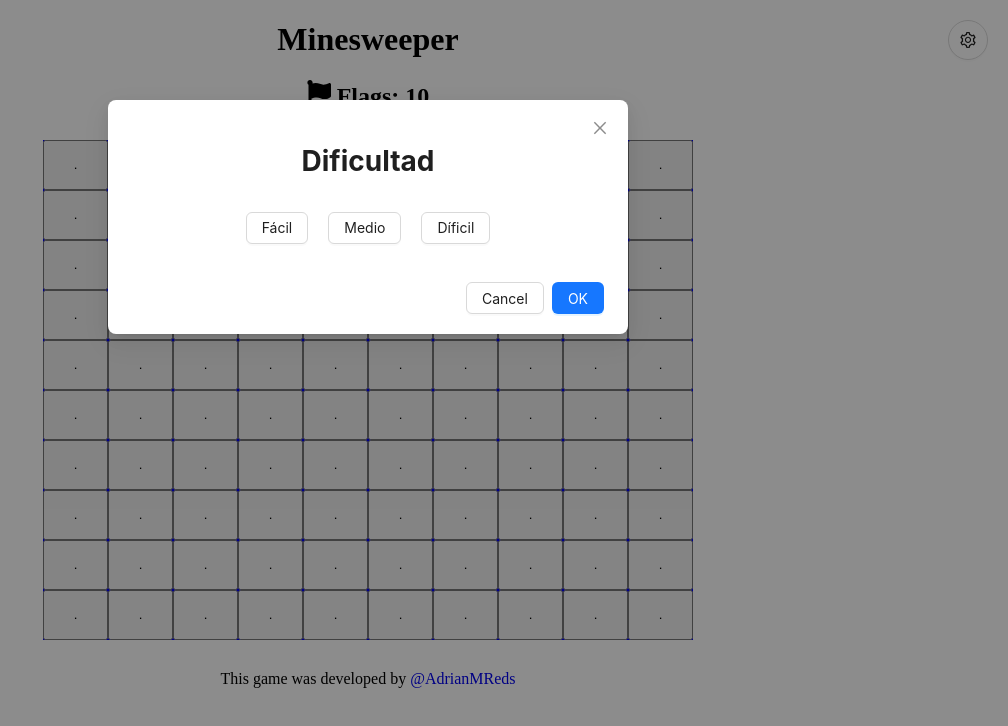
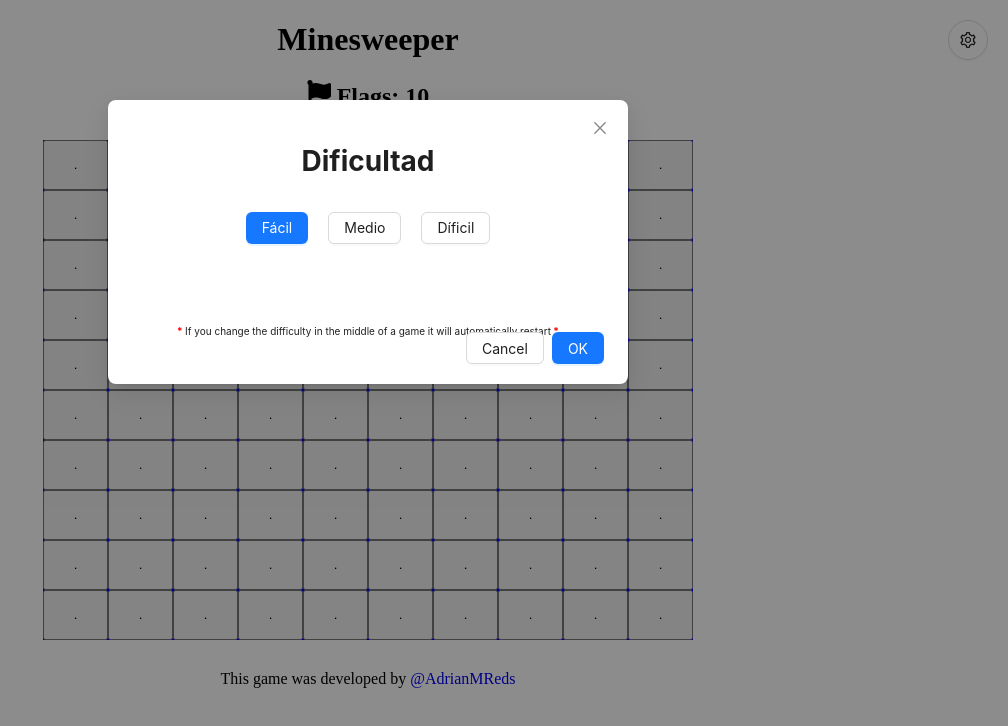
Before and after one commit to AdrianMReds/react-minesweeper, a React (Create React App) app: page / in a window 1280 px wide. Both pictures are taken after a click on the button 1240 px from the left and 40 px from the top of the page. Shown: the top 726 px of the page, without its empty margins (272-1280 px from the left). Built offline with nearby package versions, Linux system fonts and the light colour scheme.

Commit message:
Redux difficulty without board change

```diff
--- a/src/Components/board/index.jsx
+++ b/src/Components/board/index.jsx
@@ -7,7 +7,8 @@ import { updateBoard } from "../../Features/board";
 import generateBoard from "../helper";
 
 const Board = () => {
-  const board = useSelector((state) => state.board.value);
+  const board = useSelector((state) => state.board.value.board);
+  const difficulty = useSelector((state) => state.board.value.difficulty);
   const [flags, setFlags] = useState(10);
   const [lostGame, setLostGame] = useState(false);
   const [wonGame, setWonGame] = useState(false);
--- a/src/Components/button/index.jsx
+++ b/src/Components/button/index.jsx
@@ -7,7 +7,7 @@ import { useDispatch } from "react-redux";
 import { useSelector } from "react-redux";
 
 const Button = ({ bt, modFlags, setLost, setWon }) => {
-  const board = useSelector((state) => state.board.value);
+  const board = useSelector((state) => state.board.value.board);
   let bx = bt.coords.x;
   let by = bt.coords.y;
   let stat = board[bx][by].status;
--- a/src/Components/settings-modal/index.jsx
+++ b/src/Components/settings-modal/index.jsx
@@ -1,13 +1,36 @@
 import React from "react";
 import { Modal, Button } from "antd";
+import { useState, useEffect } from "react";
+import { updateDifficulty } from "../../Features/board";
+import { useDispatch } from "react-redux";
+import { useSelector } from "react-redux";
 
 const SettingsModal = ({ modalOpen, setModalOpen }) => {
+  const difficulty = useSelector((state) => state.board.value.difficulty);
+  const [tempDiff, setTempDiff] = useState(difficulty);
+
+  useEffect(() => {
+    if (modalOpen) {
+      setTempDiff(difficulty);
+    }
+  }, [modalOpen]);
+
+  const handleOk = () => {
+    dispatch(updateDifficulty(tempDiff));
+    setModalOpen(false);
+  };
+
+  const handleCancel = () => {
+    setModalOpen(false);
+  };
+
+  const dispatch = useDispatch();
   return (
     <Modal
       open={modalOpen}
-      onOk={() => setModalOpen(false)}
-      onCancel={() => setModalOpen(false)}
-      bodyStyle={{ height: 150 }}
+      onOk={handleOk}
+      onCancel={handleCancel}
+      bodyStyle={{ height: 200 }}
     >
       <div style={{ alignContent: "center" }}>
         <h1 style={{ textAlign: "center" }}>Dificultad</h1>
@@ -18,11 +41,41 @@ const SettingsModal = ({ modalOpen, setModalOpen }) => {
             justifyContent: "center",
           }}
         >
-          <Button style={{ margin: 10 }}>Fácil</Button>
-          <Button style={{ margin: 10 }}>Medio</Button>
-          <Button style={{ margin: 10 }}>Díficil</Button>
+          <Button
+            style={{ margin: 10 }}
+            type={tempDiff === "facil" ? "primary" : "default"}
+            onClick={() => {
+              setTempDiff("facil");
+            }}
+          >
+            Fácil
+          </Button>
+          <Button
+            style={{ margin: 10 }}
+            type={tempDiff === "medio" ? "primary" : "default"}
+            onClick={() => {
+              setTempDiff("medio");
+            }}
+          >
+            Medio
+          </Button>
+          <Button
+            style={{ margin: 10 }}
+            type={tempDiff === "dificil" ? "primary" : "default"}
+            onClick={() => {
+              setTempDiff("dificil");
+            }}
+          >
+            Díficil
+          </Button>
         </div>
       </div>
+      <p style={{ marginTop: 70, fontSize: 10, textAlign: "center" }}>
+        <b style={{ color: "red" }}>* </b>
+        If you change the difficulty in the middle of a game it will
+        automatically restart
+        <b style={{ color: "red" }}> *</b>
+      </p>
     </Modal>
   );
 };
--- a/src/Features/board.js
+++ b/src/Features/board.js
@@ -3,14 +3,17 @@ import generateBoard from "../Components/helper";
 
 export const boardSlice = createSlice({
   name: "board",
-  initialState: { value: generateBoard() },
+  initialState: { value: { board: generateBoard(), difficulty: "facil" } },
   reducers: {
     updateBoard: (state, action) => {
-      state.value = action.payload;
+      state.value.board = action.payload;
+    },
+    updateDifficulty: (state, action) => {
+      state.value.difficulty = action.payload;
     },
   },
 });
 
-export const { updateBoard } = boardSlice.actions;
+export const { updateBoard, updateDifficulty } = boardSlice.actions;
 
 export default boardSlice.reducer;
```
